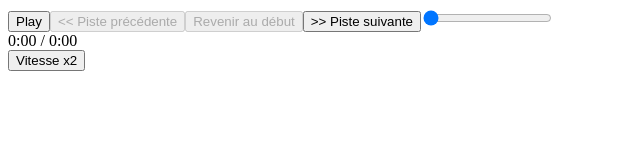
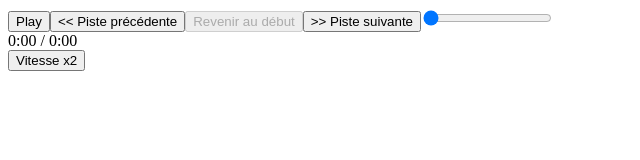
Before and after one commit to eglantinefonrose/RadioLiveALaCarte, an Angular app in the folder 1.RadioLiveALaCarteApp/: page / in a window 1280 px wide. Shown: the top 160 px of the page, without its empty margins (0-640 px from the left). Built offline with nearby package versions, Linux system fonts and the light colour scheme.

Commit message:
Amélioration du player mp3

```diff
--- a/1.RadioLiveALaCarteApp/src/app/radio-player/radio-player.component.html
+++ b/1.RadioLiveALaCarteApp/src/app/radio-player/radio-player.component.html
@@ -10,7 +10,7 @@
     </button>
 
     <!-- Bouton pour revenir à la piste précédente -->
-    <button (click)="previousTrack()" [disabled]="isFirstTrack() && currentTime <= 2">
+    <button (click)="previousTrack()">
       << Piste précédente
     </button>
 
--- a/1.RadioLiveALaCarteApp/src/app/radio-player/radio-player.component.ts
+++ b/1.RadioLiveALaCarteApp/src/app/radio-player/radio-player.component.ts
@@ -77,10 +77,10 @@ export class RadioPlayerComponent {
     this.isPlaying = false;
     this.audioPlayer.nativeElement.playbackRate = 1;
     this.isSpeedNormal = true;
-
     // Passer à la piste suivante automatiquement si ce n'est pas la dernière piste
     if (!this.isLastTrack()) {
       this.nextTrack();
+      this.loadAndPlayCurrentTrack();
     }
   }
 
@@ -89,7 +89,6 @@ export class RadioPlayerComponent {
     if (!this.isLastTrack()) {
       this.currentTrackIndex++;
       this.loadAndPlayCurrentTrack();
-      this.playPause();
       this.isPlaying = true;
     }
   }
@@ -99,7 +98,7 @@ export class RadioPlayerComponent {
     const audio = this.audioPlayer.nativeElement;
 
     // Si on est à plus de 2 secondes sur la piste actuelle, on revient au début
-    if (this.currentTime > 2) {
+    if (this.isFirstTrack() || (!this.isFirstTrack() && this.currentTime >= 2))  {
       this.rewindToStart();
     } else if (!this.isFirstTrack()) {
       // Sinon, passer à la piste précédente seulement si ce n'est pas la première piste
```
